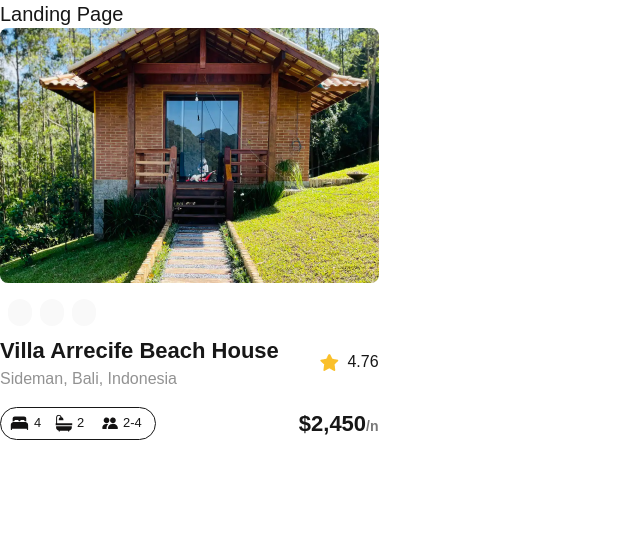
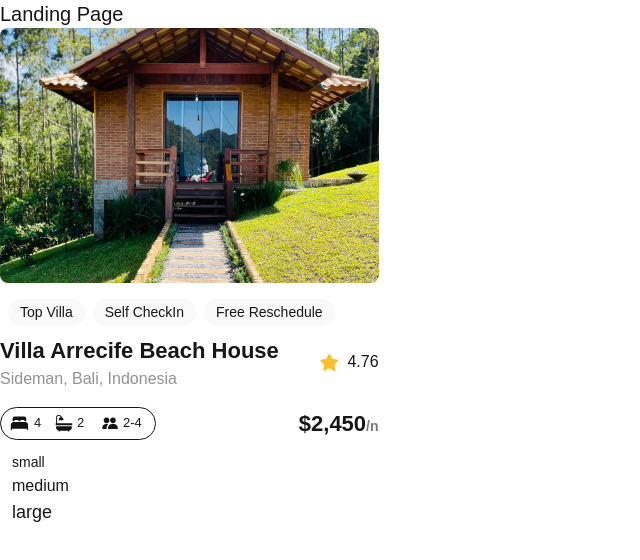
Before and after one commit to edwincodee/alx-project-0x00-setup, a Next.js app in the folder alx-project-0x00/: page /landing in a window 1280 px wide. Shown: the top 560 px of the page, without its empty margins (0-640 px from the left). Built offline with nearby package versions, Linux system fonts and the light colour scheme.

Commit message:
button component

```diff
--- /dev/null
+++ b/alx-project-0x00/components/Button.tsx
@@ -0,0 +1,10 @@
+import { PillProps } from "@/interfaces"
+
+const Button: React.FC<PillProps> = ({title, styles}) => {
+    return (
+        <div>
+            <button className={`${styles}`}>{title}</button>
+        </div>
+    )
+}
+export default Button
--- a/alx-project-0x00/components/Card.tsx
+++ b/alx-project-0x00/components/Card.tsx
@@ -10,9 +10,9 @@ const Card: React.FC =  () => {
         <div className="h-[422px] w-[378.56px] cursor-pointer hover:shadow-md hover:rounded-lg">
             <Image className="rounded-lg" src={HOUSE_IMAGE} width={378.56} height={299.37} alt="house image" />
             <div className="p-2 flex gap-2 mt-2">
-                <Pill tittle="Top Villa" />
-                <Pill tittle="Self CheckIn" />
-                <Pill tittle="Free Reschedule" />
+                <Pill title="Top Villa" />
+                <Pill title="Self CheckIn" />
+                <Pill title="Free Reschedule" />
             </div>
             <div className="flex items-center justify-between">
                 <div>
--- a/alx-project-0x00/interfaces/index.ts
+++ b/alx-project-0x00/interfaces/index.ts
@@ -1,3 +1,4 @@
 export interface PillProps {
     title: string
+    styles?: string
 }
--- a/alx-project-0x00/pages/landing.tsx
+++ b/alx-project-0x00/pages/landing.tsx
@@ -1,3 +1,4 @@
+import Button from "@/components/Button";
 import Card from "@/components/Card";
 
 const  Landing: React.FC = () => {
@@ -5,6 +6,11 @@ const  Landing: React.FC = () => {
         <div>
             <h1 className=" text-xl font-extralight">Landing Page</h1>
             <Card />
+            <div className="space-x-4 mx-3">
+                <Button title="small" styles="text-sm rounded-sm"/>
+                <Button title="medium" styles="text-base rounded-md"/>
+                <Button title="large" styles="text-lg rounded-full"/>
+            </div>
         </div>
     )
 }
```
